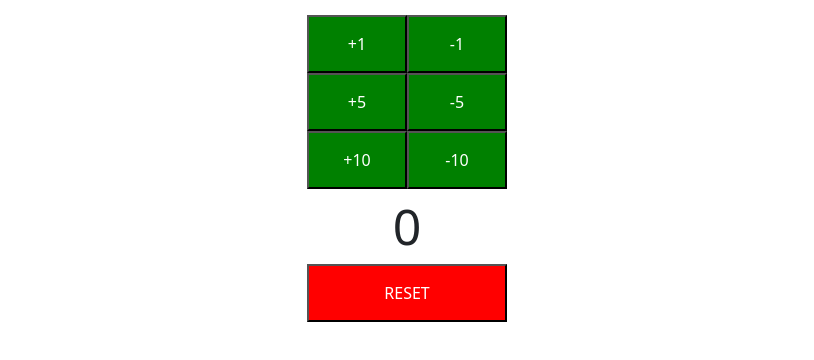
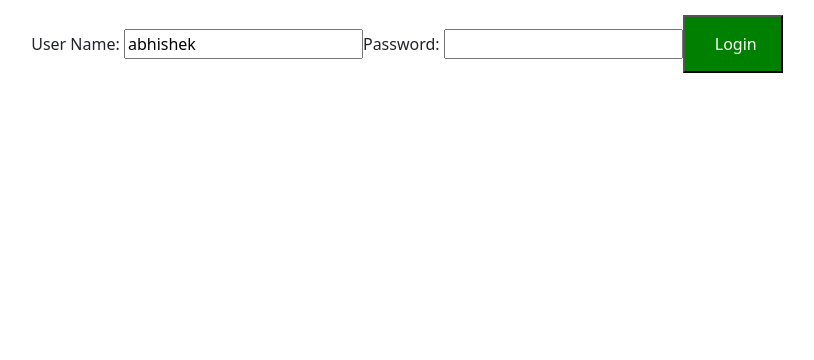
Before and after one commit to abhishekaman3015/todoapp, a React (Create React App) app: page / in a window 1280 px wide. Shown: the top 360 px of the page, without its empty margins (233-1047 px from the left). Built offline with nearby package versions, Linux system fonts and the light colour scheme.

Commit message:
Added Login feature

```diff
--- a/src/App.js
+++ b/src/App.js
@@ -8,12 +8,15 @@
 // eslint-disable-next-line
 import logo from './logo.svg';
 import './App.css';
+// eslint-disable-next-line
 import Counter from './components/Counter/Counter'
+import ToDoApp from './components/ToDoApp/ToDoApp'
 
 function App() {
   return (
     <div className="App">
-      <Counter/>
+      {/*<Counter/>*/}
+      <ToDoApp/>
     </div>
   );
 }
--- /dev/null
+++ b/src/components/ToDoApp/ToDoApp.jsx
@@ -0,0 +1,106 @@
+import React, { Component } from 'react'
+
+export class ToDoApp extends Component {
+
+
+
+    render() {
+        return (
+            <div className="ToDoApp">
+                <LoginComponent/>
+            </div>
+        )
+    }
+}
+
+
+export class LoginComponent extends Component {
+    constructor(props){
+        super()
+        this.state={
+            username: 'abhishek',
+            password: '',
+            hasLoginFailed: false,
+            showSuccessMessage: false
+        }
+
+        // this.handleUsernameChange=this.handleUsernameChange.bind(this)
+        // this.handlePasswordChange=this.handlePasswordChange.bind(this)
+        this.handleChange=this.handleChange.bind(this)
+        this.loginClicked=this.loginClicked.bind(this)
+    }
+
+    loginClicked(){
+        //abhishek,123
+        if (this.state.username==='abhishek' && this.state.password==='123'){
+            console.log('Successful')
+            this.setState({showSuccessMessage:true})
+            this.setState({hasLoginFailed:false})
+        }
+        else{
+            console.log('Failed')
+            this.setState({showSuccessMessage:false})
+            this.setState({hasLoginFailed:true})
+       // console.log(this.state)
+        }
+    }
+
+    handleChange(event){
+       // console.log(this.state);
+        this.setState(
+            {
+                [event.target.name]:
+                    event.target.value
+            }
+        )
+    }
+
+    // handleUsernameChange(event){
+    //     console.log(event.target.value);
+    //     this.setState(
+    //         {
+    //             username:event.target.value
+    //         }
+    //     )
+    // }
+
+    // handlePasswordChange(event){
+    //     console.log(event.target.value);
+    //     this.setState(
+    //         {
+    //             password:event.target.value
+    //         }
+    //     )
+    // }
+
+
+
+    render() {
+        return (
+            <div>
+                <ShowInvalidCredentials hasLoginFailed={this.state.hasLoginFailed}/>
+                <ShowLoginSuccessMessage showSuccessMessage={this.state.showSuccessMessage}/>
+                User Name: <input type="text" name="username" value={this.state.username} onChange={this.handleChange}/>
+                Password: <input type="password" name="password" value={this.state.password} onChange={this.handleChange}/>
+                <button onClick={this.loginClicked}>Login</button>
+            </div>
+        )
+    }
+}
+
+function ShowInvalidCredentials(props){
+    if (props.hasLoginFailed){
+        return <div>Invalid Credentials</div>
+    }
+    return null
+}
+
+function ShowLoginSuccessMessage(props){
+    if (props.showSuccessMessage){
+        return <div>Login Successful</div>
+    }
+    return null
+}
+
+
+export default ToDoApp
```
